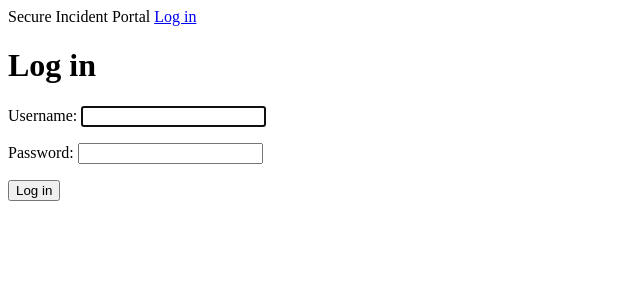
After one commit to abhishek-uppin/secure-incident-portal, a Django app: page /login/ in a window 1280 px wide. The commit adds this page. Shown: the top 300 px of the page, without its empty margins (0-640 px from the left). Run offline with Django 5.2, Linux system fonts and the light colour scheme.

Commit message:
Add login and POST only logout using Django auth views

```diff
--- a/incident_portal/settings.py
+++ b/incident_portal/settings.py
@@ -49,6 +49,7 @@ MIDDLEWARE = [
     'django.middleware.common.CommonMiddleware',
     'django.middleware.csrf.CsrfViewMiddleware',
     'django.contrib.auth.middleware.AuthenticationMiddleware',
+    "django.contrib.auth.middleware.LoginRequiredMiddleware",
     'django.contrib.messages.middleware.MessageMiddleware',
     'django.middleware.clickjacking.XFrameOptionsMiddleware',
 ]
@@ -129,3 +130,7 @@ MAILERS = {
         'BACKEND': 'django.core.mail.backends.console.EmailBackend',
     },
 }
+
+LOGIN_URL = 'login'
+LOGIN_REDIRECT_URL = 'incident-home'
+LOGOUT_REDIRECT_URL = 'incident-home'
--- a/incident_portal/urls.py
+++ b/incident_portal/urls.py
@@ -1,7 +1,10 @@
 from django.contrib import admin
+from django.contrib.auth import views as auth_views
 from django.urls import path, include
 
 urlpatterns = [
     path('admin/', admin.site.urls),
+    path('login/', auth_views.LoginView.as_view(template_name='incidents/login.html'), name='login'),
+    path('logout/', auth_views.LogoutView.as_view(), name='logout'),
     path('', include('incidents.urls')),
 ]
--- a/incidents/templates/incidents/base.html
+++ b/incidents/templates/incidents/base.html
@@ -12,6 +12,15 @@
 <body>
     <header>
         Secure Incident Portal
+        {% if user.is_authenticated %}
+            <span>Logged in as {{ user.username }}</span>
+                <form action="{% url 'logout' %}" method="POST">
+                    {% csrf_token %}
+                    <button type="submit">Log out</button>
+                </form>
+        {% else %}
+            <a href="{% url 'login' %}">Log in</a>
+        {% endif %}
     </header>
     {% block content %}{% endblock %}
 </body>
--- a/incidents/templates/incidents/home.html
+++ b/incidents/templates/incidents/home.html
@@ -2,5 +2,7 @@
 
 {% block content %}
     <h1>Welcome</h1>
-    <p>Employees can report incidents and analysts can review and investigate them.</p>
+    {% if not user.is_authenticated %}
+  <p>Please <a href="{% url 'login' %}">log in</a> to report or view incidents.</p>
+    {% endif %}
 {% endblock content %}
--- /dev/null
+++ b/incidents/templates/incidents/login.html
@@ -0,0 +1,11 @@
+{% extends "incidents/base.html" %}
+
+{% block content %}
+  <h1>Log in</h1>
+  <form method="POST">
+    {% csrf_token %}
+    {{ form.as_p }}
+    <input type="hidden" name="next" value="{{ next }}">
+    <button type="submit">Log in</button>
+  </form>
+{% endblock %}
--- a/incidents/views.py
+++ b/incidents/views.py
@@ -1,5 +1,8 @@
 from django.shortcuts import render
+from django.contrib.auth.decorators import login_not_required
 
+
+@login_not_required
 def home(request):
     context = {'title': 'Home'}
     return render(request, 'incidents/home.html', context)
```
